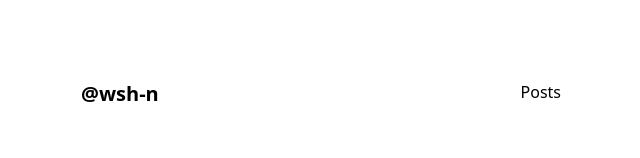
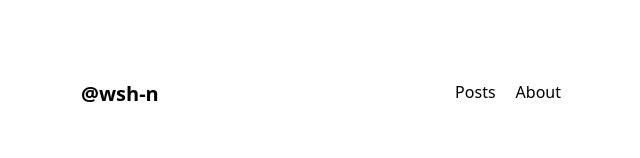
Before and after one commit to wish-n/dev.wshin.me, a Next.js app: page / in a window 1280 px wide. Shown: the top 158 px of the page, without its empty margins (319-959 px from the left). Built offline with nearby package versions, Linux system fonts and the light colour scheme.

Commit message:
[#7] about 페이지 nav바에 추가

```diff
--- a/src/config.ts
+++ b/src/config.ts
@@ -10,7 +10,10 @@ const config = {
   /**
    * 네비게이션 바에 노출할 링크 목록
    */
-  navLinks: [{ name: "Posts", url: "/" }],
+  navLinks: [
+    { name: "Posts", url: "/" },
+    { name: "About", url: "/about" },
+  ],
   /**
    * 외부 서비스 연동 키
    */
```
